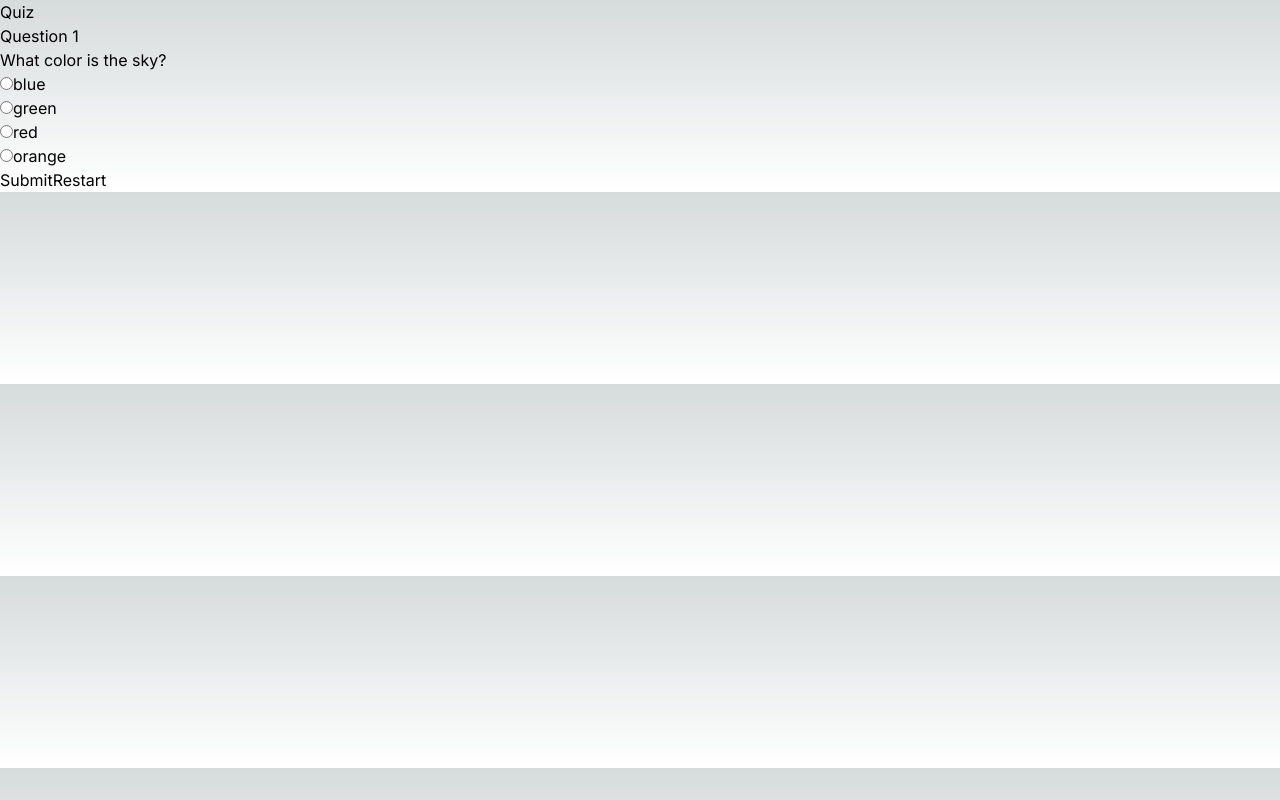
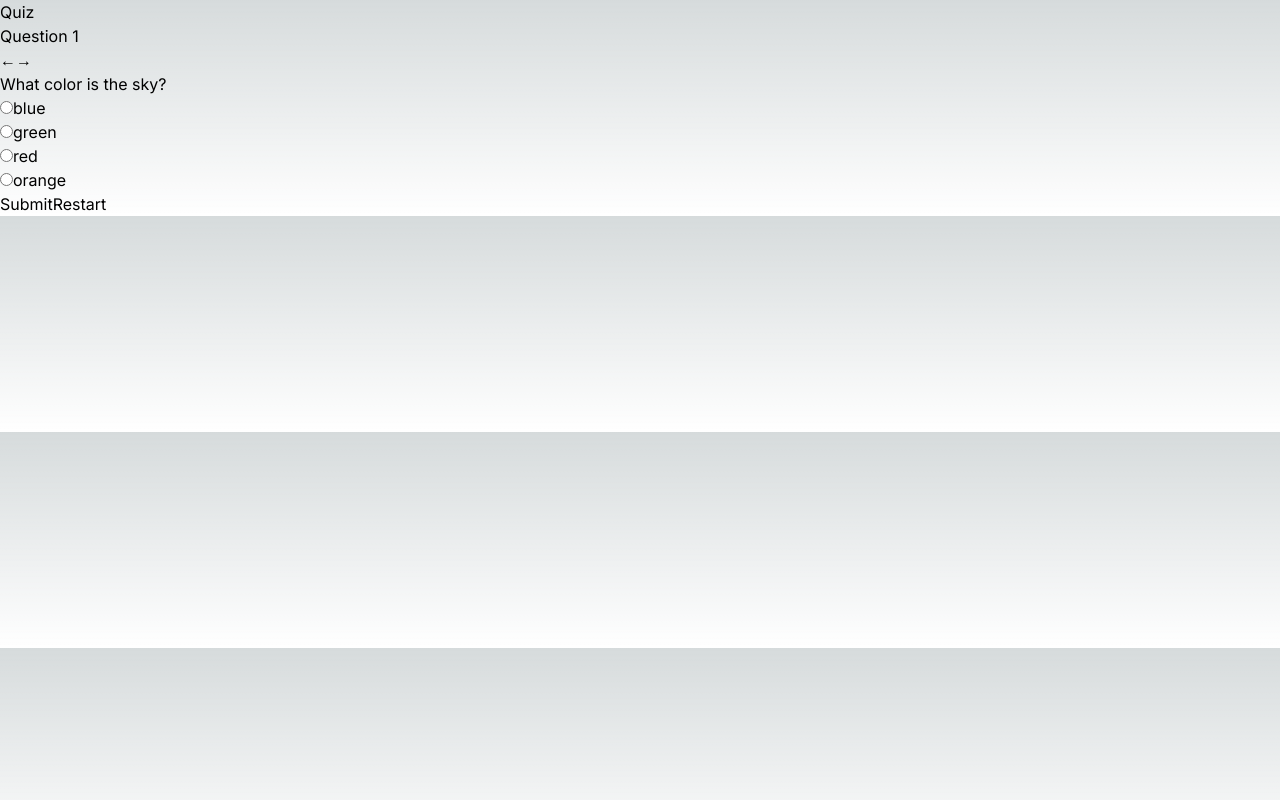
Before and after one commit to Denz1994/crud, a Next.js app in the folder waggable/: page / in a window 1280 px wide. Built offline with nearby package versions, Linux system fonts and the light colour scheme.

Commit message:
Add next/prev buttons. Correct/simplify logic for changing quesitons.

```diff
--- a/waggable/src/app/page.tsx
+++ b/waggable/src/app/page.tsx
@@ -31,19 +31,33 @@ export default function Home() {
   const [showScore, setShowScore] = useState<boolean>(false);
   const [showErrorPrompt, setShowErrorPrompt] = useState<boolean>(false);
   const [currentQuestion, setCurrentQuestion] = useState<question | null>(initialQuestion);
-  const [currentQuestionIndex, setCurrentQuestionIndex] = useState(1);
+  const [currentQuestionIndex, setCurrentQuestionIndex] = useState(0);
+
+  const incrementQuestion = (increment: number) => {
+    const newIndex = currentQuestionIndex + increment;
+
+    // Check for exceeding boundaries
+    if (newIndex < 0) {
+      // Handle going below the first question (optional)
+      console.warn("Reached the first question");
+    } else if (newIndex >= questions.length) {
+      // Handle going beyond the last question (optional)
+      console.warn("Reached the last question");
+    } else {
+      // Update state within valid range
+      setCurrentQuestionIndex(newIndex);
+      setCurrentQuestion(questions[newIndex]);
+    }
+  };
 
   const updateQuestion = () => {
-    setCurrentQuestionIndex((prev: number) => {
-      return prev + 1;
-    });
-    setCurrentQuestion(questions[currentQuestionIndex]);
+    incrementQuestion(1);
   };
 
   const updateQuestionDisplay = () => {
     const hasReachedFinalQuestion = currentQuestionIndex >= questions.length;
-    setShowScore(currentQuestionIndex >= questions.length);
-    setShowErrorPrompt(0 <= currentQuestionIndex && currentQuestionIndex >= questions.length);
+    setShowScore(hasReachedFinalQuestion);
+    setShowErrorPrompt(0 <= currentQuestionIndex && hasReachedFinalQuestion);
   };
 
   const onSubmitHandler = (event) => {
@@ -55,12 +69,30 @@ export default function Home() {
   const onResetHandler = (event) => {
     event.preventDefault();
     setCurrentQuestion(initialQuestion);
-    setCurrentQuestionIndex(1);
+    setCurrentQuestionIndex(0);
     setShowScore(false);
     setShowErrorPrompt(false);
   };
 
-  let questionHeader = !showErrorPrompt ? <h4>Question {currentQuestionIndex}</h4> : <h4>No Question Found</h4>;
+  let questionHeader = !showErrorPrompt ? <h4>Question {currentQuestionIndex + 1}</h4> : <h4>No Question Found</h4>;
+  const previousButton = (
+    <button
+      onClick={() => {
+        incrementQuestion(-1);
+      }}
+    >
+      &larr;
+    </button>
+  );
+  const nextButton = (
+    <button
+      onClick={() => {
+        incrementQuestion(1);
+      }}
+    >
+      &rarr;
+    </button>
+  );
 
   const restartButton = (
     <button type="reset" onClick={onResetHandler}>
@@ -102,7 +134,11 @@ export default function Home() {
     <>
       <section>
         <h1>Quiz</h1>
-        {questionHeader}
+        <span>
+          {questionHeader}
+          {previousButton}
+          {nextButton}
+        </span>
       </section>
       {!showScore ? questionForm : restartButton}
     </>
```
